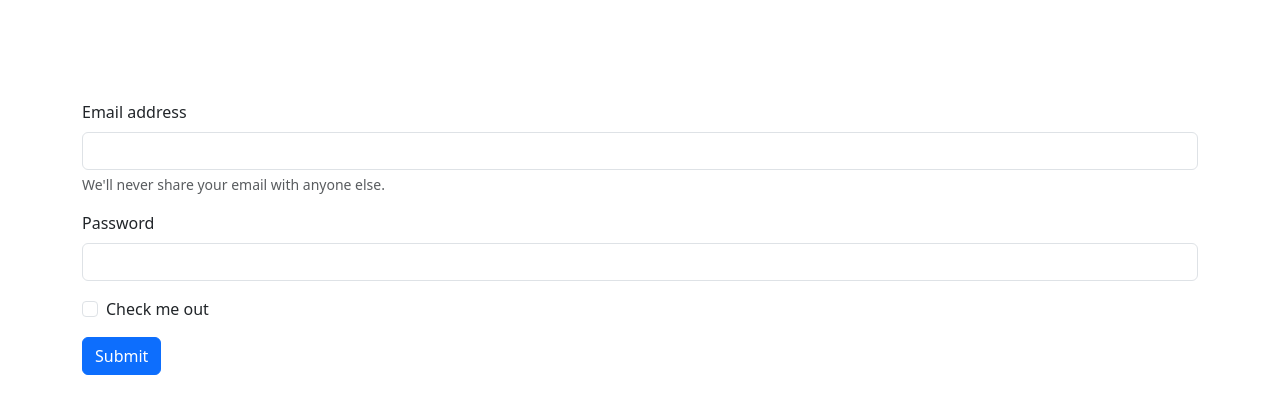
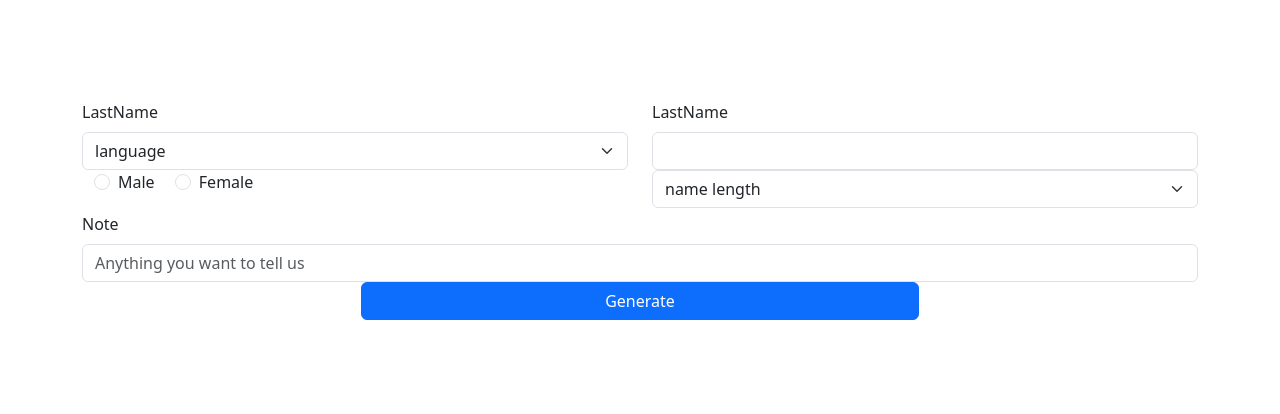
Before and after one commit to matthewhou19/NameGeneratorGPT, a website built with Parcel: page index.html in a window 1280 px wide. Built offline with nearby package versions, Linux system fonts and the light colour scheme.

Commit message:
form add features

```diff
--- a/index.html
+++ b/index.html
@@ -27,36 +27,75 @@
       <d class="row bannerBlock"></d>
       <form>
         <div class="mb-3">
-          <label for="exampleInputEmail1" class="form-label"
-            >Email address</label
-          >
-          <input
-            type="email"
-            class="form-control"
-            id="exampleInputEmail1"
-            aria-describedby="emailHelp"
-          />
-          <div id="emailHelp" class="form-text">
-            We'll never share your email with anyone else.
+
+        <div class="row">
+          <div class="col-md-6">
+            <label for="languageSelect" class="form-label">LastName</label>
+            <select
+              class="form-select form-control"
+              aria-label="Default select example"
+              id="languageSelect"
+            >
+              <option selected>language</option>
+              <option value="English">English</option>
+              <option value="Chinese">Chinese</option>
+            </select>
+          </div>
+
+          <div class="col-md-6">
+            <label for="inputZip" class="form-label">LastName</label>
+            <input type="text" class="form-control" id="inputZip" />
           </div>
         </div>
-        <div class="mb-3">
-          <label for="exampleInputPassword1" class="form-label">Password</label>
+        <div class="row">
+          <div class="col-md-6 mb-3 form-check">
+            <div class="form-check form-check-inline">
+              <input
+                class="form-check-input"
+                type="radio"
+                name="inlineRadioOptions"
+                id="inlineRadio1"
+                value="option1"
+              />
+              <label class="form-check-label" for="inlineRadio1">Male</label>
+            </div>
+            <div class="form-check form-check-inline">
+              <input
+                class="form-check-input"
+                type="radio"
+                name="inlineRadioOptions"
+                id="inlineRadio2"
+                value="option2"
+              />
+              <label class="form-check-label" for="inlineRadio2">Female</label>
+            </div>
+          </div>
+          <div class="col-md-6">
+            <select
+              class="form-select form-control"
+              aria-label="Default select example"
+            >
+              <option selected>name length</option>
+              <option value="1">2</option>
+              <option value="2">3</option>
+            </select>
+          </div>
+        </div>
+        <div class="col-12">
+          <label for="parents_note" class="form-label">Note</label>
           <input
-            type="password"
+            type="text"
             class="form-control"
-            id="exampleInputPassword1"
+            id="parents_note"
+            placeholder="Anything you want to tell us"
           />
         </div>
-        <div class="mb-3 form-check">
-          <input type="checkbox" class="form-check-input" id="exampleCheck1" />
-          <label class="form-check-label" for="exampleCheck1"
-            >Check me out</label
-          >
-        </div>
-        <button id="submitNameQuery" type="submit" class="btn btn-primary">
-          Submit
+        <div class="d-grid gap-2 col-6 mx-auto">
+          <button id="submitNameQuery" type="submit" class="btn btn-primary ">
+          Generate
         </button>
+      </div>
+
       </form>
       <!-- Content here -->
     </div>
```
